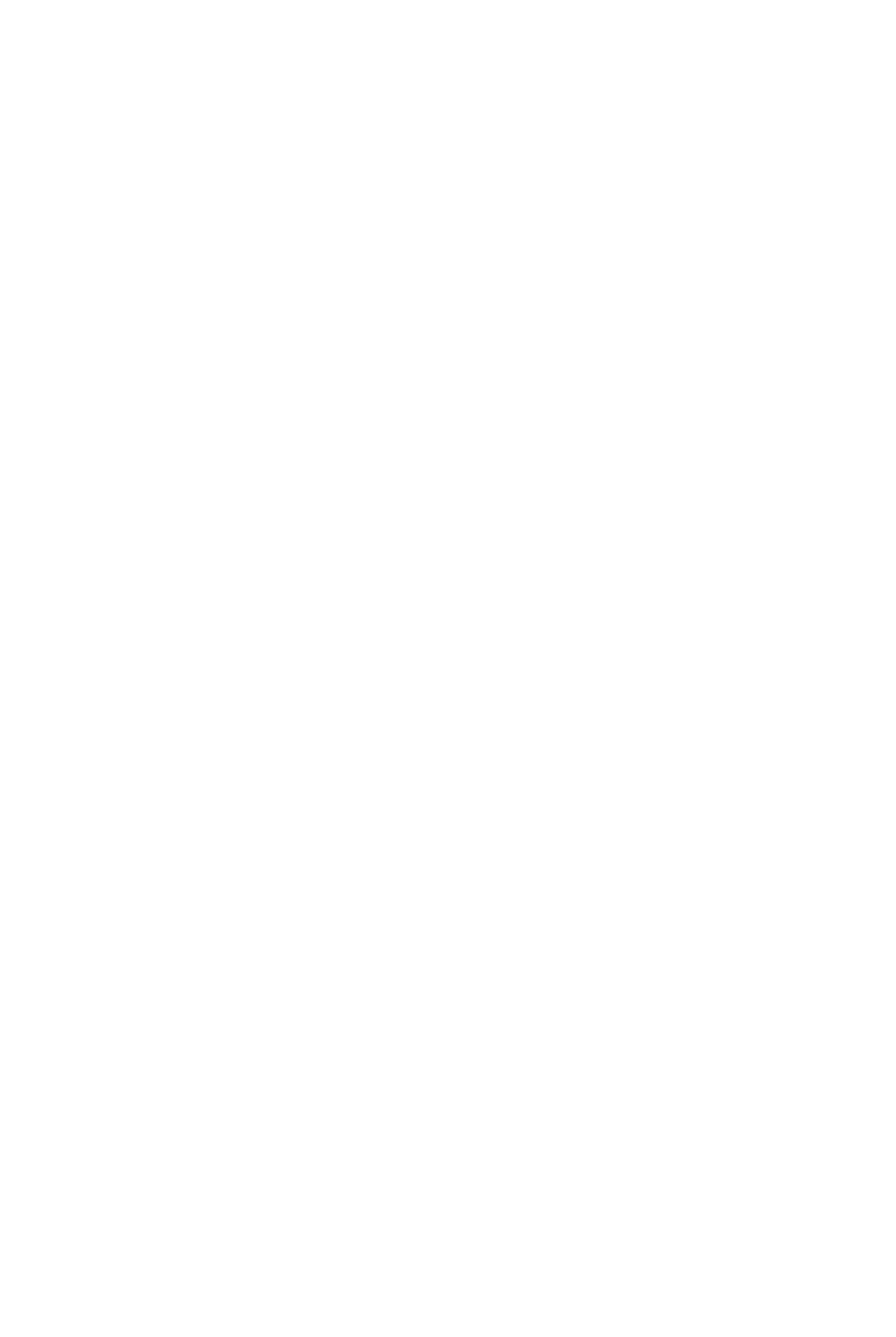
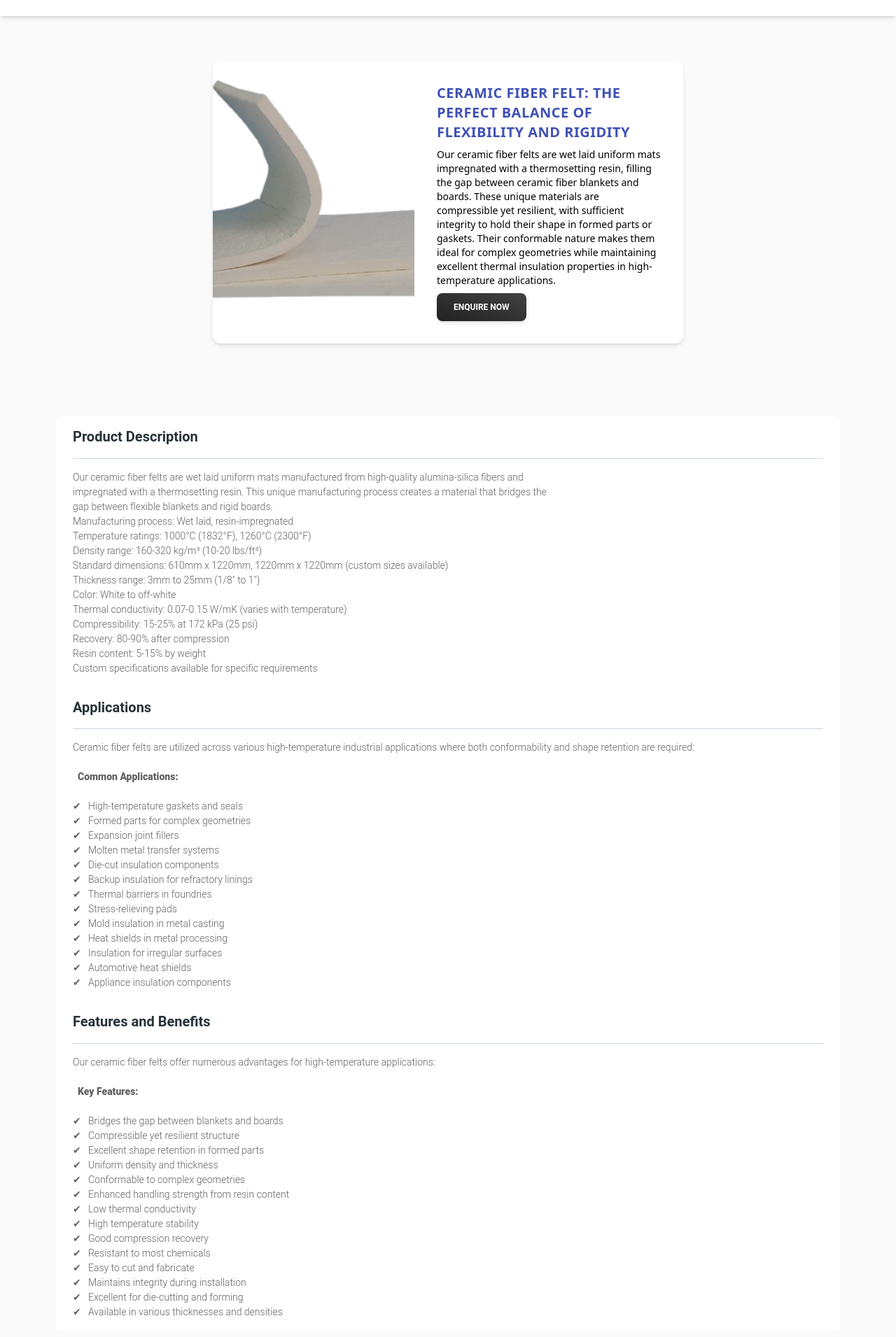
Before and after one commit to warmsolindus/warmsolIndusWeb, a React (Vite) app: page /refractory-materials/ceramic-fiber-felt in a window 1280 px wide. Shown: the part 69-1980 px from the top of the page at 70% size. Before the commit the page ends 800 px from the top, so only its background shows below. Built offline with nearby package versions, Linux system fonts and the light colour scheme; the HTML template or start-up script is replaced by a standard one.

Commit message:
CFfelt adeed and removed procurement images

```diff
--- a/src/data/refractoryMaterials.js
+++ b/src/data/refractoryMaterials.js
@@ -13,7 +13,7 @@ const refractoryMaterials = [
     links: "/refractory-materials/ceramic-fiber-wool",
   },
   {
-    imgUrl: "/images/CFboard.jpg",
+    imgUrl: "/images/CFBoard.png",
     title: "Ceramic Fiber Board",
     subTitle:"ceramic fiber boards provide exceptional thermal insulation for high-temperature applications. Engineered for durability and performance, these lightweight, rigid boards offer excellent thermal stability, low thermal conductivity, and superior resistance to thermal shock.",
     links: "/refractory-materials/ceramic-fiber-board",
@@ -29,6 +29,12 @@ const refractoryMaterials = [
     title: "Ceramic Fiber Rope",
     subTitle:"ceramic fiber rope provides exceptional thermal sealing and insulation in a flexible, resilient format. Manufactured by braiding or twisting high-quality ceramic fibers, this versatile material offers outstanding heat resistance, excellent compression recovery, and superior durability. ",
     links: "/refractory-materials/ceramic-fiber-rope",
+  },
+  {
+    imgUrl: "/images/CFfelt.png",
+    title: "Ceramic Fiber Felt",
+    subTitle:" Our ceramic fiber felts are wet laid uniform mats impregnated with a thermosetting resin, filling the gap between ceramic fiber blankets and boards. These unique materials are compressible yet resilient, with sufficient integrity to hold their shape in formed parts or gaskets. ",
+    links: "/refractory-materials/ceramic-fiber-felt",
   },
   {
     imgUrl: "/images/refractoryBricks.png",
--- /dev/null
+++ b/src/pages/products/CeramicFiberFelt.jsx
@@ -0,0 +1,175 @@
+"use client"
+
+import React, { useEffect } from "react"
+import { Button, Accordion, AccordionHeader, AccordionBody } from "@material-tailwind/react"
+import NavigationbarWithDropdownMultilevelMenu from "../../components/Navbar"
+import FooterWithSitemap from "../../components/Footer"
+import { motion } from "framer-motion"
+
+export default function CeramicFiberFelt() {
+  useEffect(() => {
+    window.scrollTo(0, 0)
+  }, [])
+
+  const [openAcc1, setOpenAcc1] = React.useState(true)
+  const [openAcc2, setOpenAcc2] = React.useState(true)
+  const [openAcc3, setOpenAcc3] = React.useState(true)
+
+  const handleOpenAcc1 = () => setOpenAcc1((cur) => !cur)
+  const handleOpenAcc2 = () => setOpenAcc2((cur) => !cur)
+  const handleOpenAcc3 = () => setOpenAcc3((cur) => !cur)
+
+  // Animation variants
+  const fadeIn = {
+    hidden: { opacity: 0, y: 20 },
+    visible: {
+      opacity: 1,
+      y: 0,
+      transition: { duration: 0.6 },
+    },
+  }
+
+  const staggerContainer = {
+    hidden: { opacity: 0 },
+    visible: {
+      opacity: 1,
+      transition: {
+        staggerChildren: 0.2,
+      },
+    },
+  }
+
+  return (
+    <div className="bg-gray-50">
+      <NavigationbarWithDropdownMultilevelMenu />
+
+      <motion.div initial="hidden" animate="visible" variants={staggerContainer} className="container mx-auto py-8">
+        <motion.div
+          variants={fadeIn}
+          className="max-w-md mx-auto my-8 bg-white rounded-xl shadow-md overflow-hidden md:max-w-2xl"
+        >
+          <div className="md:flex">
+            <div className="md:shrink-0">
+              <motion.img
+                whileHover={{ scale: 1.05 }}
+                transition={{ duration: 0.7 }}
+                className="h-72 w-full object-cover md:h-full md:w-72"
+                src="/images/CFfelt.png?height=288&width=288"
+                alt="Ceramic Fiber Felt"
+              />
+            </div>
+            <div className="p-8">
+              <motion.div
+                initial={{ x: -20, opacity: 0 }}
+                animate={{ x: 0, opacity: 1 }}
+                transition={{ delay: 0.3, duration: 0.5 }}
+                className="uppercase tracking-wide text-xl text-indigo-500 font-extrabold"
+              >
+                Ceramic Fiber Felt: The Perfect Balance of Flexibility and Rigidity
+              </motion.div>
+              <motion.p
+                initial={{ opacity: 0 }}
+                animate={{ opacity: 1 }}
+                transition={{ delay: 0.5, duration: 0.5 }}
+                className="my-2 text-sm text-slate-500"
+              >
+                Our ceramic fiber felts are wet laid uniform mats impregnated with a thermosetting resin, filling the
+                gap between ceramic fiber blankets and boards. These unique materials are compressible yet resilient,
+                with sufficient integrity to hold their shape in formed parts or gaskets. Their conformable nature makes
+                them ideal for complex geometries while maintaining excellent thermal insulation properties in
+                high-temperature applications.
+              </motion.p>
+              <motion.div whileHover={{ scale: 1.05 }} whileTap={{ scale: 0.95 }}>
+                <Button href="#" className="" variant="gradient">
+                  Enquire Now
+                </Button>
+              </motion.div>
+            </div>
+          </div>
+        </motion.div>
+      </motion.div>
+
+      <motion.div
+        variants={fadeIn}
+        initial="hidden"
+        whileInView="visible"
+        viewport={{ once: true }}
+        className="mx-6 md:mx-20 my-10 px-6 bg-white rounded-lg"
+      >
+        <Accordion open={openAcc1}>
+          <AccordionHeader onClick={handleOpenAcc1}>Product Description</AccordionHeader>
+          <AccordionBody className="max-w-[700px]">
+            Our ceramic fiber felts are wet laid uniform mats manufactured from high-quality alumina-silica fibers and
+            impregnated with a thermosetting resin. This unique manufacturing process creates a material that bridges
+            the gap between flexible blankets and rigid boards.
+            <h5>Manufacturing process: Wet laid, resin-impregnated</h5>
+            <h5>Temperature ratings: 1000°C (1832°F), 1260°C (2300°F)</h5>
+            <h5>Density range: 160-320 kg/m³ (10-20 lbs/ft³)</h5>
+            <h5>Standard dimensions: 610mm x 1220mm, 1220mm x 1220mm (custom sizes available)</h5>
+            <h5>Thickness range: 3mm to 25mm (1/8" to 1")</h5>
+            <h5>Color: White to off-white</h5>
+            <h5>Thermal conductivity: 0.07-0.15 W/mK (varies with temperature)</h5>
+            <h5>Compressibility: 15-25% at 172 kPa (25 psi)</h5>
+            <h5>Recovery: 80-90% after compression</h5>
+            <h5>Resin content: 5-15% by weight</h5>
+            Custom specifications available for specific requirements
+          </AccordionBody>
+        </Accordion>
+        <Accordion open={openAcc2}>
+          <AccordionHeader onClick={handleOpenAcc2}>Applications</AccordionHeader>
+          <AccordionBody>
+            Ceramic fiber felts are utilized across various high-temperature industrial applications where both
+            conformability and shape retention are required:
+            <ul>
+              <li> &nbsp;</li>
+              <li className="font-extrabold"> &nbsp; Common Applications:</li>
+              <li> &nbsp; </li>
+              <li>&#10004; &nbsp; High-temperature gaskets and seals</li>
+              <li>&#10004; &nbsp; Formed parts for complex geometries</li>
+              <li>&#10004; &nbsp; Expansion joint fillers</li>
+              <li>&#10004; &nbsp; Molten metal transfer systems</li>
+              <li>&#10004; &nbsp; Die-cut insulation components</li>
+              <li>&#10004; &nbsp; Backup insulation for refractory linings</li>
+              <li>&#10004; &nbsp; Thermal barriers in foundries</li>
+              <li>&#10004; &nbsp; Stress-relieving pads</li>
+              <li>&#10004; &nbsp; Mold insulation in metal casting</li>
+              <li>&#10004; &nbsp; Heat shields in metal processing</li>
+              <li>&#10004; &nbsp; Insulation for irregular surfaces</li>
+              <li>&#10004; &nbsp; Automotive heat shields</li>
+              <li>&#10004; &nbsp; Appliance insulation components</li>
+            </ul>
+          </AccordionBody>
+        </Accordion>
+        <Accordion open={openAcc3}>
+          <AccordionHeader onClick={handleOpenAcc3}>Features and Benefits</AccordionHeader>
+          <AccordionBody>
+            Our ceramic fiber felts offer numerous advantages for high-temperature applications:
+            <ul>
+              <li> &nbsp;</li>
+              <li className="font-extrabold"> &nbsp; Key Features:</li>
+              <li> &nbsp; </li>
+              <li>&#10004; &nbsp; Bridges the gap between blankets and boards</li>
+              <li>&#10004; &nbsp; Compressible yet resilient structure</li>
+              <li>&#10004; &nbsp; Excellent shape retention in formed parts</li>
+              <li>&#10004; &nbsp; Uniform density and thickness</li>
+              <li>&#10004; &nbsp; Conformable to complex geometries</li>
+              <li>&#10004; &nbsp; Enhanced handling strength from resin content</li>
+              <li>&#10004; &nbsp; Low thermal conductivity</li>
+              <li>&#10004; &nbsp; High temperature stability</li>
+              <li>&#10004; &nbsp; Good compression recovery</li>
+              <li>&#10004; &nbsp; Resistant to most chemicals</li>
+              <li>&#10004; &nbsp; Easy to cut and fabricate</li>
+              <li>&#10004; &nbsp; Maintains integrity during installation</li>
+              <li>&#10004; &nbsp; Excellent for die-cutting and forming</li>
+              <li>&#10004; &nbsp; Available in various thicknesses and densities</li>
+            </ul>
+          </AccordionBody>
+        </Accordion>
+      </motion.div>
+
+      <div>
+        <FooterWithSitemap />
+      </div>
+    </div>
+  )
+}
--- a/src/routes/UserRoute.jsx
+++ b/src/routes/UserRoute.jsx
@@ -43,6 +43,7 @@ import CeramicFiberWool from "../pages/products/CeramicFiberWool";
 import CeramicFiberBoard from "../pages/products/CeramicFiberBoard";
 import CeramicFiberCloth from "../pages/products/CeramicFiberCloth";
 import CeramicFiberRope from "../pages/products/CeramicFiberRope";
+import CeramicFiberFelt from "../pages/products/CeramicFiberFelt";
 
 export default function UserRoute() {
   return (
@@ -91,7 +92,7 @@ export default function UserRoute() {
       <Route path="/refractory-materials/ceramic-fiber-board" element={<CeramicFiberBoard />} />
       <Route path="/refractory-materials/ceramic-fiber-cloth" element={<CeramicFiberCloth />} />
       <Route path="/refractory-materials/ceramic-fiber-rope" element={<CeramicFiberRope />} />
-
+      <Route path="/refractory-materials/ceramic-fiber-felt" element={<CeramicFiberFelt />} />
 
       <Route path="/product-info" element={<ProductInfo />} />
     </Routes>
```
Also changed, not shown: src/pages/ProcurementService.jsx (+9 -9 lines), public/images/CFBoard.png (added), public/images/CFfelt.png (added).
